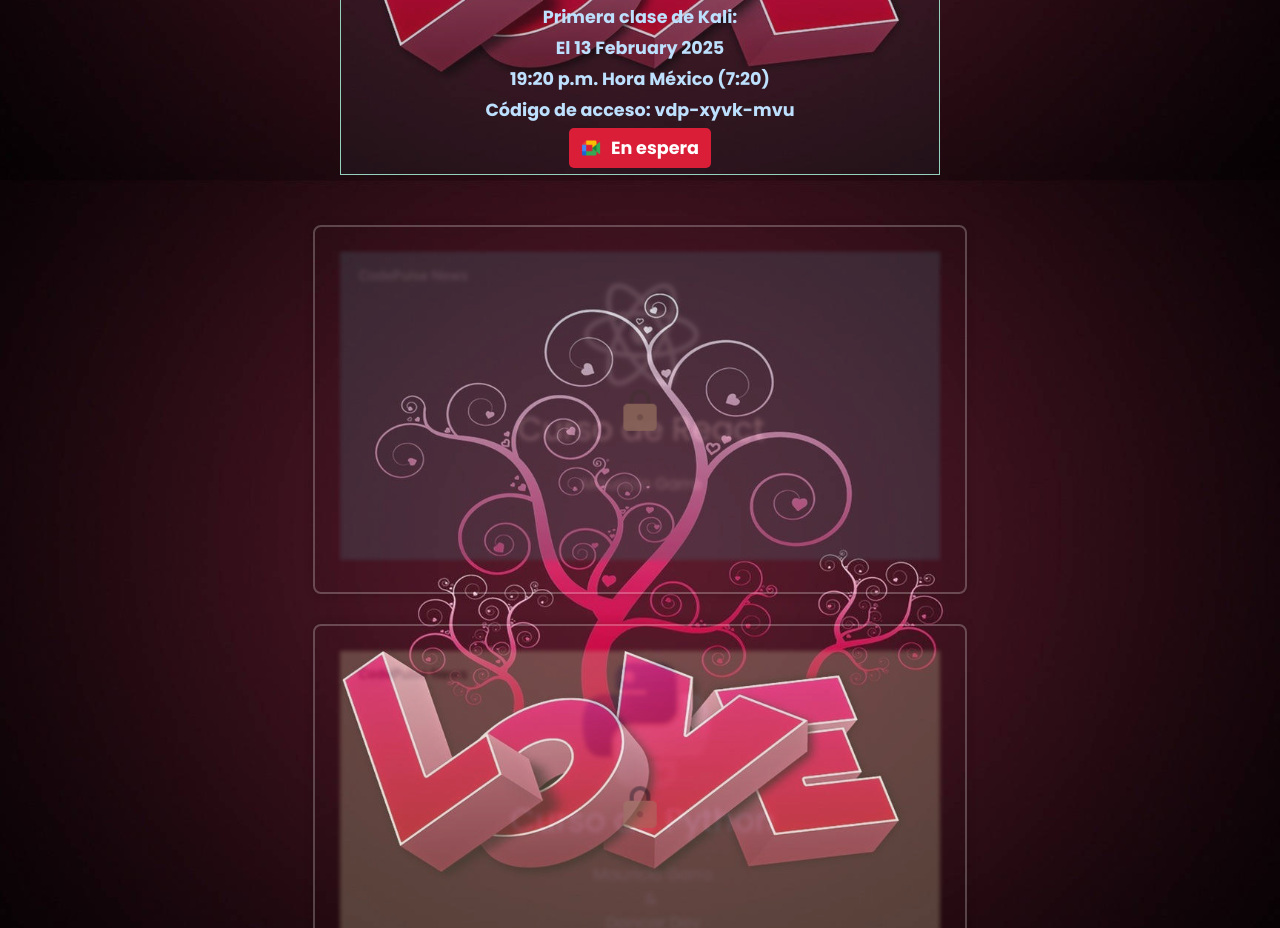
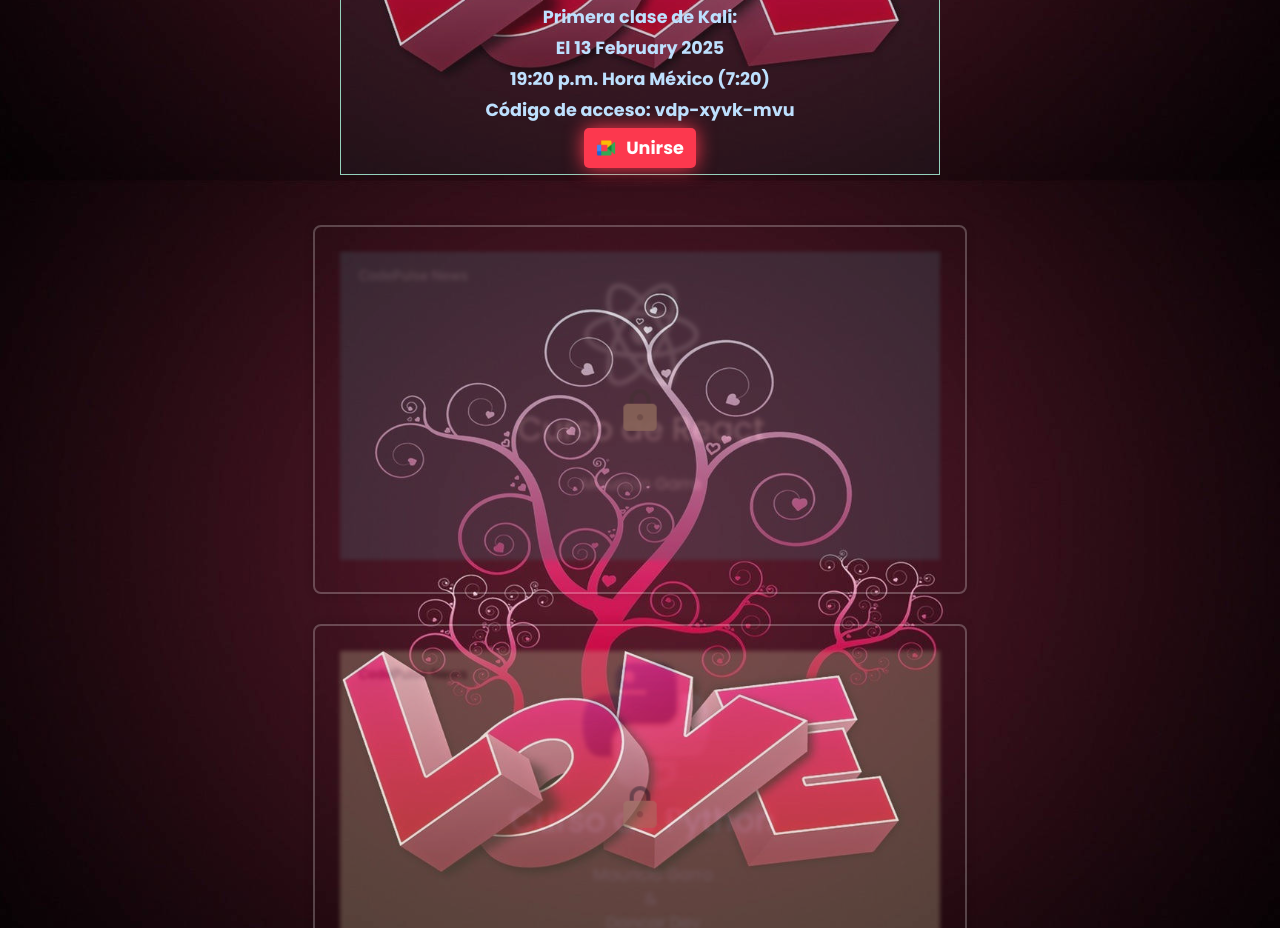
Before and after one commit to Mauricio2202/codenews, a React (Vite) app: page / in a window 1280 px wide. Shown: the part 1420-2348 px from the top of the page. Built offline with nearby package versions, Linux system fonts and the light colour scheme; a web font is replaced by a local one.

Commit message:
ANIMACIÓN

```diff
--- a/src/components/Clases.css
+++ b/src/components/Clases.css
@@ -112,11 +112,11 @@ body {
     animation: blink 1s infinite;
 }
 
-/* @keyframes blink {
+@keyframes blink {
     0% { background-color: #DA1E37; box-shadow: 0 0 10px #DA1E37; }
     50% { background-color: #FF3B50; box-shadow: 0 0 20px #FF3B50; }
     100% { background-color: #DA1E37; box-shadow: 0 0 10px #DA1E37; }
-} */
+}
 
 .meetIcon {
     width: 20px;
--- a/src/components/Clases.jsx
+++ b/src/components/Clases.jsx
@@ -58,7 +58,7 @@ function Clases() {
                             <p>Código de acceso: vdp-xyvk-mvu</p>
                             <a href="https://meet.google.com/vdp-xyvk-mvu" className='enlace-meet'>
                                 <img src={ Meet } alt="meet" className='meetIcon' />
-                                <p className='join'>En espera</p>
+                                <p className='join'>Unirse</p>
                             </a>
                         </div>
                     </div>
```
